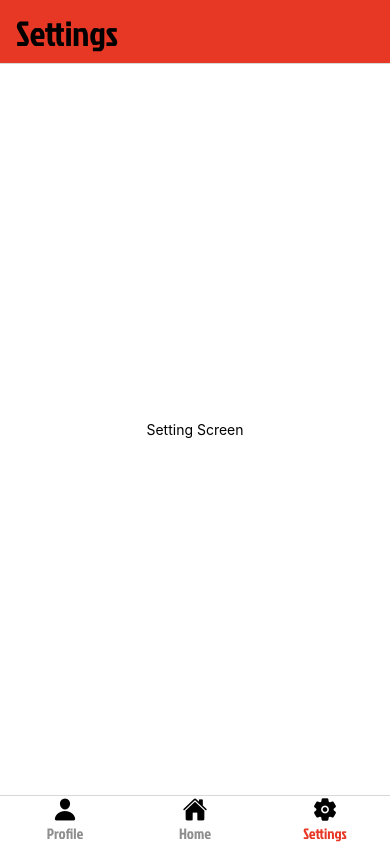
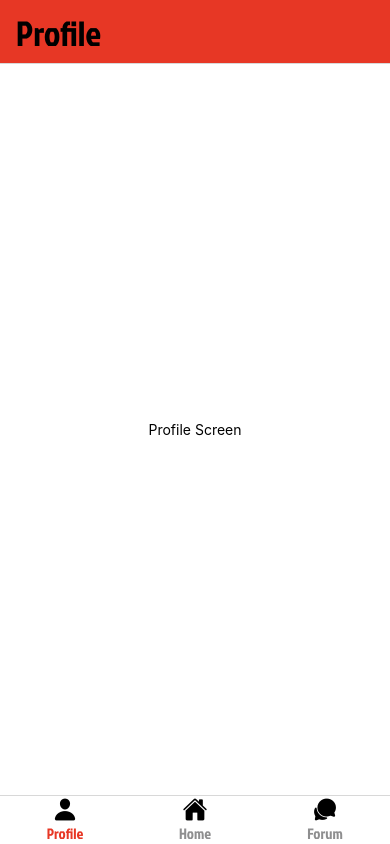
Before and after one commit to sehajsaluja17/PanekaApp, a React Native app: screen /Settings in a window 390 px wide. Built offline with nearby package versions, Linux system fonts and the light colour scheme.

Commit message:
Added Functionalities

```diff
--- a/App.js
+++ b/App.js
@@ -1,5 +1,5 @@
 import "react-native-gesture-handler";
-import { Settings, StyleSheet, Text, View } from 'react-native';
+import { StyleSheet, Text, View } from 'react-native';
 import { NavigationContainer } from "@react-navigation/native";
 import { createNativeStackNavigator } from '@react-navigation/native-stack';
 import { createDrawerNavigator } from '@react-navigation/drawer';
@@ -8,7 +8,6 @@ import FixtureScreen from "./Screens/FixtureScreen";
 import StandingScreen from "./Screens/StandingScreen";
 import { createBottomTabNavigator } from "@react-navigation/bottom-tabs";
 import ProfileScreen from "./Screens/ProfileScreen";
-import SettingsScreen from "./Screens/SettingsScreen";
 import Ionicons from "@expo/vector-icons/Ionicons";
 import AboutScreen from "./Screens/AboutScreen";
 import * as Font from 'expo-font';
@@ -16,6 +15,7 @@ import { useEffect, useState } from "react";
 import ForumScreen from "./Screens/ForumScreen";
 import NewsScreen from "./Screens/NewsScreen";
 import ClubScreen from "./Screens/ClubScreen";
+import DrawerContent from "./DrawerContent";
 
 async function loadFonts() {
   await Font.loadAsync({
@@ -41,11 +41,11 @@ const Drawer = createDrawerNavigator();
 
 const DrawerNavigator = () => {
   return(
-      <Drawer.Navigator screenOptions={{headerStyle:{backgroundColor:'#E73725'}, drawerLabelStyle:{fontSize:20,fontFamily:'JockeyOne'}, headerTintColor:'#fff', headerTitleStyle:{fontFamily:'JockeyOne', fontSize:25}, drawerActiveTintColor:'#E73725'}}>
+      <Drawer.Navigator drawerContent={(props) => <DrawerContent {...props}/>} screenOptions={{headerStyle:{backgroundColor:'#E73725'}, drawerLabelStyle:{fontSize:20,fontFamily:'JockeyOne'}, headerTintColor:'#fff', headerTitleStyle:{fontFamily:'JockeyOne', fontSize:25}, drawerActiveTintColor:'#E73725'}}>
         <Drawer.Screen name="Home" component={HomeScreen} options={{}}/>
         <Drawer.Screen name="Fixture" component={FixtureScreen} options={{}}/>
         <Drawer.Screen name="Standing" component={StandingScreen} options={{}}/>
-        <Drawer.Screen name="Forum" component={ForumScreen} options={{}}/>
+        {/* <Drawer.Screen name="Forum" component={ForumScreen} options={{}}/> */}
         <Drawer.Screen name="News" component={NewsScreen} options={{}}/>
         <Drawer.Screen name="Clubs" component={ClubScreen} options={{}}/>
         <Drawer.Screen name="About Us" component={AboutScreen} options={{}}/>
@@ -71,7 +71,7 @@ const TabNavigator = () => {
       <Tab.Navigator screenOptions={{headerStyle:{backgroundColor:'#E73725'},headerTintColor:'#fff', tabBarActiveTintColor:'#E73725', tabBarLabelStyle:{fontSize:15, fontFamily:'JockeyOne'},headerTitleStyle:{fontSize:35, color:'#000', fontFamily:'JockeyOne'}}}>
         <Tab.Screen name="Profile" component={ProfileScreen} options={{tabBarIcon: () => <Ionicons name="person" size={25}/>,}}/>
         <Tab.Screen name="PANEKA" component={DrawerNavigator} options={{tabBarIcon: () => <Ionicons name="home" size={25}/>, tabBarLabel:"Home"}}/>
-        <Tab.Screen name="Settings" component={SettingsScreen} options={{tabBarIcon: () => <Ionicons name="settings" size={25}/>,}}/>
+        <Tab.Screen name="Forum" component={ForumScreen} options={{tabBarIcon: () => <Ionicons name="chatbubbles" size={25}/>,}}/>
       </Tab.Navigator>
   )
 }
--- /dev/null
+++ b/DrawerContent.js
@@ -0,0 +1,46 @@
+import React from "react";
+import { Text, View, StyleSheet, Switch } from 'react-native';
+import { useColorScheme } from "nativewind";
+import { DrawerItemList } from "@react-navigation/drawer";
+
+export default function DrawerContent(props) {
+    const {colorScheme, toggleColorScheme} = useColorScheme();
+    //console.log(colorScheme)
+    return(
+        <View style={{flex:1}}>
+            <DrawerItemList {...props}/>
+            <View style={styles.darkMode}>
+                <Text></Text>
+                <Text style={styles.darkMode}>Dark Mode</Text>
+                <View>
+                    <Switch value={colorScheme=='dark'} onChange={toggleColorScheme} style={styles.switch}/>
+                </View>
+            </View>
+        </View>
+    )
+}
+
+const styles = StyleSheet.create({
+    container: {
+        flex: 1,
+        backgroundColor: '#fff',
+        alignItems: 'center',
+        justifyContent: 'center',
+    },
+    darkMode: {
+        marginLeft:9,
+        fontFamily: 'JockeyOne',
+        fontSize:20,
+        color:'grey',
+    },
+    switch: {
+        marginLeft: 200,
+        marginTop: -28,
+    },
+    whiteText:{
+        color:'#fff',
+    },
+    blackText:{
+        color:'#000',
+    }
+});
--- a/Screens/AboutScreen.js
+++ b/Screens/AboutScreen.js
@@ -1,4 +1,4 @@
-import { Button, StyleSheet, Text, View, ScrollView } from 'react-native';
+import { StyleSheet, Text, View, ScrollView } from 'react-native';
 
 export default function AboutScreen({ navigation }) {
     return (
--- a/Screens/HomeScreen.js
+++ b/Screens/HomeScreen.js
@@ -1,5 +1,5 @@
 import React from 'react';
-import { Button, StyleSheet, Text, View, Image, useWindowDimensions, TouchableOpacity } from 'react-native';
+import { StyleSheet, Text, View, Image, useWindowDimensions, TouchableOpacity } from 'react-native';
 import Carousel from 'react-native-snap-carousel';
 
 export default function HomeScreen({ navigation }) {
@@ -70,7 +70,7 @@ export default function HomeScreen({ navigation }) {
     image: {
       width: 300,
       height: 300,
-      borderRadius: 5,
+      borderRadius: 15,
       alignContent: 'center',
       justifyContent: 'center'
     },
--- a/Screens/SettingsScreen.js
+++ b/Screens/SettingsScreen.js
@@ -1,24 +1,73 @@
-import { StyleSheet, Text, View } from 'react-native';
+import React, { useState } from 'react';
+import { View, Text, StyleSheet, TouchableOpacity, Animated, Easing } from 'react-native';
 
 export default function SettingsScreen({ navigation }) {
-    return (
-      <View style={styles.container}>
-        <Text>Setting Screen</Text>
-      </View>
-    );
-  }
+  const [isDarkMode, setIsDarkMode] = useState(false);
+  const [circleXPosition, setCircleXPosition] = useState(new Animated.Value(0));
+
+  const toggleDarkMode = () => {
+    setIsDarkMode(!isDarkMode);
+    // Move the circle to the appropriate position based on the dark mode state
+    Animated.timing(circleXPosition, {
+      toValue: isDarkMode ? 0 : 40,
+      duration: 300,
+      easing: Easing.linear,
+      useNativeDriver: false,
+    }).start();
+  };
+
+  return (
+    <View style={[styles.container, isDarkMode && styles.darkMode]}>
+      <Text style={[styles.text, isDarkMode && styles.whiteText]}>
+        {isDarkMode ? 'Dark Mode: ON' : 'Dark Mode: OFF'}
+      </Text>
+      <TouchableOpacity onPress={toggleDarkMode} style={styles.toggleButton}>
+        <View style={styles.track}></View>
+        <Animated.View
+          style={[styles.circle, { transform: [{ translateX: circleXPosition }] }]}
+        ></Animated.View>
+      </TouchableOpacity>
+    </View>
+  );
+}
 
   const styles = StyleSheet.create({
     container: {
       flex: 1,
-      backgroundColor: '#fff',
-      fontFamily:'JockeyOne',
       alignItems: 'center',
       justifyContent: 'center',
+      backgroundColor: '#fff',
     },
-    text:{
-        fontSize:24,
-        fontWeight:"bold",
-        marginBottom:16,
+    darkMode: {
+      backgroundColor: '#000',
+    },
+    text: {
+      fontSize: 24,
+      marginBottom: 20,
+    },
+    whiteText: {
+      color: '#fff',
+    },
+    toggleButton: {
+      flexDirection: 'row',
+      width: 80,
+      height: 40,
+      borderRadius: 20,
+      backgroundColor: '#ddd',
+      position: 'relative',
+    },
+    track: {
+      flex: 1,
+      backgroundColor: '#666',
+      borderRadius: 20,
+    },
+    circle: {
+      width: 36,
+      height: 36,
+      borderRadius: 18,
+      backgroundColor: '#fff',
+      position: 'absolute',
+      top: 2,
+      left: 2,
     },
   });
--- a/babel.config.js
+++ b/babel.config.js
@@ -3,5 +3,6 @@ module.exports = function(api) {
   return {
     presets: ['babel-preset-expo'],
     plugins: ["react-native-reanimated/plugin"],
+    plugins: ["nativewind/babel"],
   };
 };
--- a/package.json
+++ b/package.json
@@ -17,15 +17,19 @@
     "deprecated-react-native-prop-types": "^5.0.0",
     "expo": "~50.0.14",
     "expo-status-bar": "~1.11.1",
+    "nativewind": "^2.0.11",
     "react": "18.2.0",
     "react-native": "0.73.6",
     "react-native-gesture-handler": "~2.14.0",
+    "react-native-paper": "^5.12.3",
     "react-native-reanimated": "~3.6.2",
     "react-native-screens": "~3.29.0",
     "react-native-snap-carousel": "^3.9.1"
   },
   "devDependencies": {
-    "@babel/core": "^7.20.0"
+    "@babel/core": "^7.20.0",
+    "patch-package": "^8.0.0",
+    "tailwindcss": "^3.3.2"
   },
   "private": true
 }
--- /dev/null
+++ b/tailwind.config.js
@@ -0,0 +1,8 @@
+/** @type {import('tailwindcss').Config} */
+module.exports = {
+  content: ["./App.{js,jsx,ts,tsx}", "./screens/**/*.{js,jsx,ts,tsx}"],
+  theme: {
+    extend: {},
+  },
+  plugins: [],
+}
```
Also changed, not shown: Screens/DarkModeScreen.js (added), 1 other file (tests, documents, lock files or other folders).
